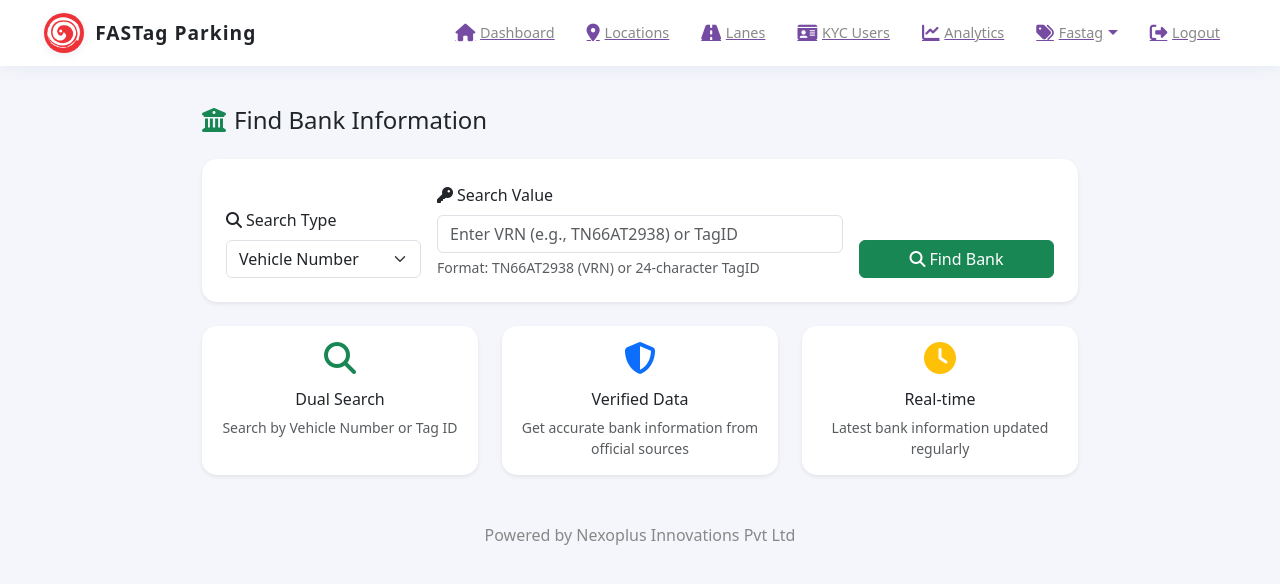
After one commit to karthiknexoplus/Fastag, a Flask app: page /find-bank in a window 1280 px wide. The commit adds this page. Shown: the top 584 px of the page. Run offline with Flask 2, Linux system fonts and the light colour scheme.

Commit message:
Add bank finder feature with beautiful UI

```diff
--- a/fastag/__init__.py
+++ b/fastag/__init__.py
@@ -18,6 +18,7 @@ def create_app():
     from fastag.routes.analytics import analytics_bp
     from fastag.routes.fuel_price import fuel_price_bp
     from fastag.routes.vehicle_finder import vehicle_finder_bp
+    from fastag.routes.bank_finder import bank_finder_bp
     app.register_blueprint(auth_bp)
     app.register_blueprint(locations_bp)
     app.register_blueprint(lanes_bp)
@@ -28,6 +29,7 @@ def create_app():
     app.register_blueprint(analytics_bp, url_prefix='/analytics')
     app.register_blueprint(fuel_price_bp)
     app.register_blueprint(vehicle_finder_bp)
+    app.register_blueprint(bank_finder_bp)
     # DB teardown
     app.teardown_appcontext(close_db)
     return app
--- /dev/null
+++ b/fastag/routes/bank_finder.py
@@ -0,0 +1,71 @@
+from flask import Blueprint, render_template, request, jsonify
+import requests
+import logging
+import re
+
+bank_finder_bp = Blueprint('bank_finder', __name__)
+
+@bank_finder_bp.route('/find-bank', methods=['GET', 'POST'])
+def find_bank():
+    bank_data = None
+    error = None
+    search_type = request.form.get('search_type', 'VRN')
+    search_value = request.form.get('search_value', '').strip().upper()
+
+    if request.method == 'POST':
+        if not search_value:
+            error = "Please enter a search value."
+        elif search_type == 'VRN' and not re.match(r'^[A-Z]{2}[0-9]{1,2}[A-Z]{1,2}[0-9]{4}$', search_value):
+            error = "Please enter a valid vehicle registration number (e.g., TN66AT2938)."
+        elif search_type == 'TagID' and not re.match(r'^[A-F0-9]{24}$', search_value):
+            error = "Please enter a valid 24-character TagID (hexadecimal)."
+        else:
+            try:
+                # API endpoint and headers
+                url = f'https://netc-acq.airtelbank.com:9443/MTMSPG/GetTagDetails?SearchType={search_type}&SearchValue={search_value}'
+                headers = {
+                    'User-Agent': 'Mozilla/5.0 (Windows NT 10.0; Win64; x64) AppleWebKit/537.36',
+                    'Accept': 'application/json',
+                    'Cookie': 'TS019079a3=01e33451e7f6a9a64bbb5a6e970573e2c7ccf2f153dd52c79a5c8d34e25b94ef891ed412dcbc16ae837736ae9657086368e5a88d3c'
+                }
+
+                response = requests.get(url, headers=headers, timeout=15)
+                response.raise_for_status()
+
+                bank_data = response.json()
+
+                # Check if we got valid data
+                if bank_data.get('ErrorMessage') != 'NONE' or not bank_data.get('npcitagDetails'):
+                    error = "No bank information found for this search."
+                    bank_data = None
+
+            except requests.exceptions.RequestException as e:
+                logging.error(f"API request failed: {e}")
+                error = "Unable to fetch bank information. Please try again later."
+            except Exception as e:
+                logging.error(f"Error processing bank data: {e}")
+                error = "An error occurred while processing the request."
+
+    return render_template('bank_finder.html',
+                         bank_data=bank_data,
+                         error=error,
+                         search_type=search_type,
+                         search_value=search_value)
+
+@bank_finder_bp.route('/api/bank/<search_type>/<search_value>')
+def bank_api(search_type, search_value):
+    """API endpoint for AJAX requests"""
+    try:
+        url = f'https://netc-acq.airtelbank.com:9443/MTMSPG/GetTagDetails?SearchType={search_type}&SearchValue={search_value.upper()}'
+        headers = {
+            'User-Agent': 'Mozilla/5.0 (Windows NT 10.0; Win64; x64) AppleWebKit/537.36',
+            'Accept': 'application/json',
+            'Cookie': 'TS019079a3=01e33451e7f6a9a64bbb5a6e970573e2c7ccf2f153dd52c79a5c8d34e25b94ef891ed412dcbc16ae837736ae9657086368e5a88d3c'
+        }
+
+        response = requests.get(url, headers=headers, timeout=15)
+        response.raise_for_status()
+
+        return jsonify(response.json())
+    except Exception as e:
+        return jsonify({'error': str(e)}), 400
--- /dev/null
+++ b/fastag/templates/bank_finder.html
@@ -0,0 +1,206 @@
+{% extends 'base.html' %}
+{% block title %}Find Bank - FASTag Parking{% endblock %}
+{% block content %}
+<div class="container-fluid" style="max-width: 900px;">
+    <div class="row">
+        <div class="col-12">
+            <h2 class="mb-4 fs-4">
+                <i class="fas fa-university me-2 text-success"></i>Find Bank Information
+            </h2>
+
+            <!-- Search Form -->
+            <div class="card p-4 mb-4 shadow-sm border-0">
+                <form method="POST" class="row g-3 align-items-end">
+                    <div class="col-md-3">
+                        <label class="form-label fs-6">
+                            <i class="fas fa-search me-1"></i>Search Type
+                        </label>
+                        <select name="search_type" class="form-select fs-6">
+                            <option value="VRN" {% if search_type == 'VRN' %}selected{% endif %}>Vehicle Number</option>
+                            <option value="TagID" {% if search_type == 'TagID' %}selected{% endif %}>Tag ID</option>
+                        </select>
+                    </div>
+                    <div class="col-md-6">
+                        <label class="form-label fs-6">
+                            <i class="fas fa-key me-1"></i>Search Value
+                        </label>
+                        <input type="text" name="search_value" class="form-control fs-6"
+                               placeholder="Enter VRN (e.g., TN66AT2938) or TagID"
+                               value="{{ search_value }}" required>
+                        <div class="form-text" id="help-text">
+                            Format: TN66AT2938 (VRN) or 24-character TagID
+                        </div>
+                    </div>
+                    <div class="col-md-3">
+                        <button type="submit" class="btn btn-success w-100 fs-6">
+                            <i class="fas fa-search me-1"></i>Find Bank
+                        </button>
+                    </div>
+                </form>
+            </div>
+
+            <!-- Error Message -->
+            {% if error %}
+            <div class="alert alert-warning alert-dismissible fade show" role="alert">
+                <i class="fas fa-exclamation-triangle me-2"></i>{{ error }}
+                <button type="button" class="btn-close" data-bs-dismiss="alert"></button>
+            </div>
+            {% endif %}
+
+            <!-- Bank Information -->
+            {% if bank_data and bank_data.npcitagDetails %}
+            {% for tag in bank_data.npcitagDetails %}
+            <div class="card shadow-sm border-0 mb-4">
+                <div class="card-header bg-success text-white">
+                    <h5 class="mb-0 fs-5">
+                        <i class="fas fa-university me-2"></i>Bank Details
+                    </h5>
+                </div>
+                <div class="card-body">
+                    <div class="row">
+                        <div class="col-md-6">
+                            <div class="mb-3">
+                                <label class="form-label fw-bold text-muted">Bank Name</label>
+                                <div class="fs-5 fw-bold text-success">{{ tag.BankId }}</div>
+                            </div>
+                            <div class="mb-3">
+                                <label class="form-label fw-bold text-muted">Vehicle Registration</label>
+                                <div class="fs-6">{{ tag.VRN }}</div>
+                            </div>
+                            <div class="mb-3">
+                                <label class="form-label fw-bold text-muted">Tag ID</label>
+                                <div class="fs-6 font-monospace">{{ tag.TagID }}</div>
+                            </div>
+                        </div>
+                        <div class="col-md-6">
+                            <div class="mb-3">
+                                <label class="form-label fw-bold text-muted">Tag Status</label>
+                                <span class="badge {% if tag.TagStatus == 'A' %}bg-success{% else %}bg-danger{% endif %} fs-6">
+                                    {% if tag.TagStatus == 'A' %}Active{% else %}Inactive{% endif %}
+                                </span>
+                            </div>
+                            <div class="mb-3">
+                                <label class="form-label fw-bold text-muted">Issue Date</label>
+                                <div class="fs-6">{{ tag.IssueDate }}</div>
+                            </div>
+                            <div class="mb-3">
+                                <label class="form-label fw-bold text-muted">Vehicle Class</label>
+                                <span class="badge bg-info fs-6">{{ tag.VehicleClass }}</span>
+                            </div>
+                        </div>
+                    </div>
+
+                    <div class="row mt-3">
+                        <div class="col-md-6">
+                            <div class="mb-3">
+                                <label class="form-label fw-bold text-muted">TID</label>
+                                <div class="fs-6 font-monospace">{{ tag.TID }}</div>
+                            </div>
+                        </div>
+                        <div class="col-md-6">
+                            <div class="mb-3">
+                                <label class="form-label fw-bold text-muted">Commercial Vehicle</label>
+                                <span class="badge {% if tag.ComVehicle == 'T' %}bg-warning{% else %}bg-secondary{% endif %} fs-6">
+                                    {% if tag.ComVehicle == 'T' %}Yes{% else %}No{% endif %}
+                                </span>
+                            </div>
+                        </div>
+                    </div>
+
+                    {% if tag.ExceptionCode %}
+                    <div class="row mt-3">
+                        <div class="col-12">
+                            <div class="mb-3">
+                                <label class="form-label fw-bold text-muted">Exception Code</label>
+                                <span class="badge bg-warning fs-6">{{ tag.ExceptionCode }}</span>
+                            </div>
+                        </div>
+                    </div>
+                    {% endif %}
+                </div>
+                <div class="card-footer text-muted">
+                    <small>
+                        <i class="fas fa-info-circle me-1"></i>
+                        Data source: Airtel Bank API | Last updated: Today
+                    </small>
+                </div>
+            </div>
+            {% endfor %}
+            {% endif %}
+
+            <!-- Info Cards -->
+            <div class="row mt-4">
+                <div class="col-md-4">
+                    <div class="card border-0 shadow-sm h-100">
+                        <div class="card-body text-center">
+                            <i class="fas fa-search fa-2x text-success mb-3"></i>
+                            <h6 class="card-title">Dual Search</h6>
+                            <p class="card-text small text-muted">
+                                Search by Vehicle Number or Tag ID
+                            </p>
+                        </div>
+                    </div>
+                </div>
+                <div class="col-md-4">
+                    <div class="card border-0 shadow-sm h-100">
+                        <div class="card-body text-center">
+                            <i class="fas fa-shield-alt fa-2x text-primary mb-3"></i>
+                            <h6 class="card-title">Verified Data</h6>
+                            <p class="card-text small text-muted">
+                                Get accurate bank information from official sources
+                            </p>
+                        </div>
+                    </div>
+                </div>
+                <div class="col-md-4">
+                    <div class="card border-0 shadow-sm h-100">
+                        <div class="card-body text-center">
+                            <i class="fas fa-clock fa-2x text-warning mb-3"></i>
+                            <h6 class="card-title">Real-time</h6>
+                            <p class="card-text small text-muted">
+                                Latest bank information updated regularly
+                            </p>
+                        </div>
+                    </div>
+                </div>
+            </div>
+        </div>
+    </div>
+</div>
+
+<script>
+document.addEventListener('DOMContentLoaded', function() {
+    const searchType = document.querySelector('select[name="search_type"]');
+    const helpText = document.getElementById('help-text');
+
+    searchType.addEventListener('change', function() {
+        if (this.value === 'VRN') {
+            helpText.textContent = 'Format: TN66AT2938 (Vehicle Registration Number)';
+        } else {
+            helpText.textContent = 'Format: 24-character hexadecimal TagID';
+        }
+    });
+});
+</script>
+
+<style>
+.card {
+    border-radius: 15px;
+    transition: transform 0.2s;
+}
+.card:hover {
+    transform: translateY(-2px);
+}
+.badge {
+    border-radius: 20px;
+    padding: 8px 16px;
+}
+.form-control:focus {
+    border-color: #198754;
+    box-shadow: 0 0 0 0.2rem rgba(25, 135, 84, 0.25);
+}
+.font-monospace {
+    font-family: 'Courier New', monospace;
+}
+</style>
+{% endblock %}
--- a/fastag/templates/base.html
+++ b/fastag/templates/base.html
@@ -94,7 +94,7 @@
                         <li><a class="dropdown-item" href="{{ url_for('vehicle_finder.find_vehicle') }}">
                             <i class="fas fa-car me-2"></i>Find Vehicle
                         </a></li>
-                        <li><a class="dropdown-item" href="#">
+                        <li><a class="dropdown-item" href="{{ url_for('bank_finder.find_bank') }}">
                             <i class="fas fa-university me-2"></i>Find Bank
                         </a></li>
                         <li><a class="dropdown-item" href="#">
```
